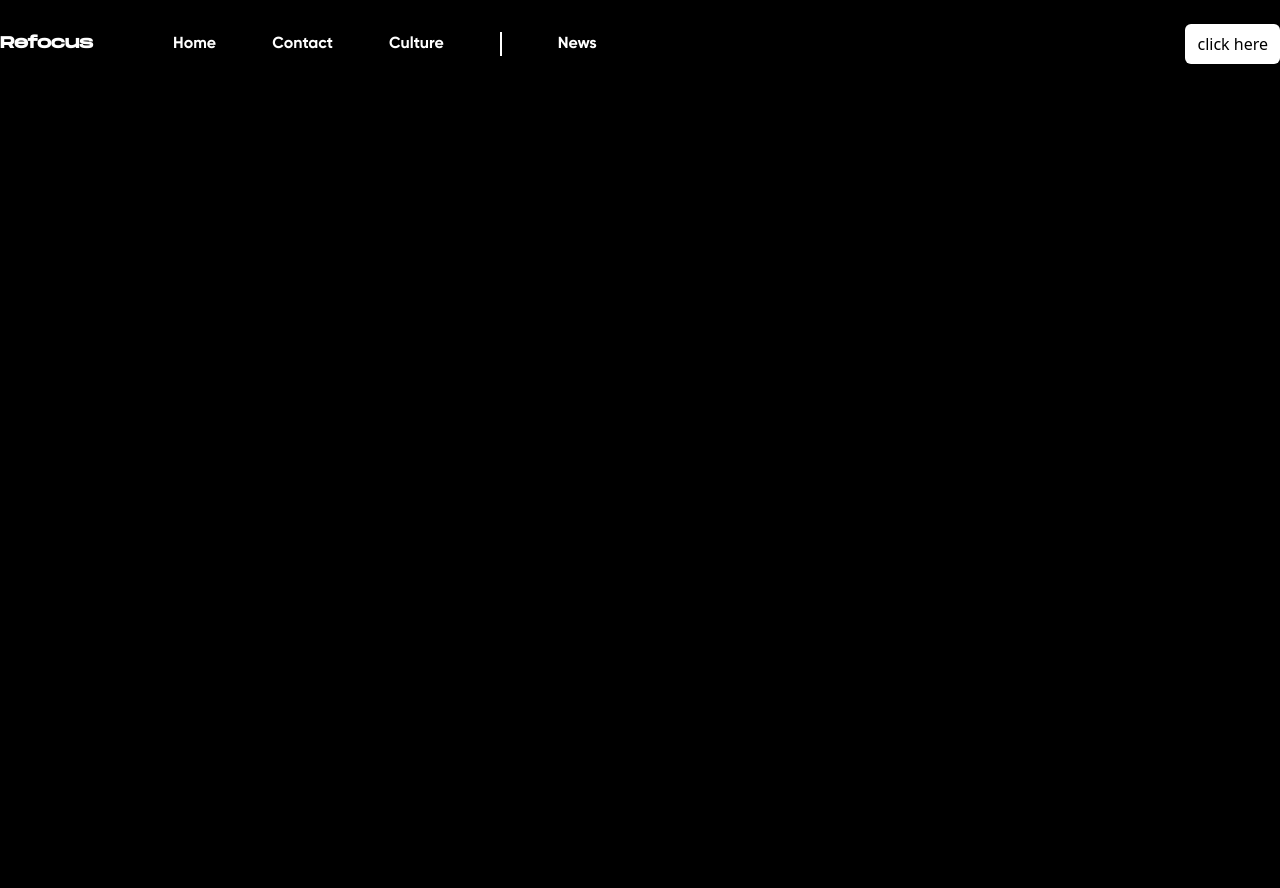
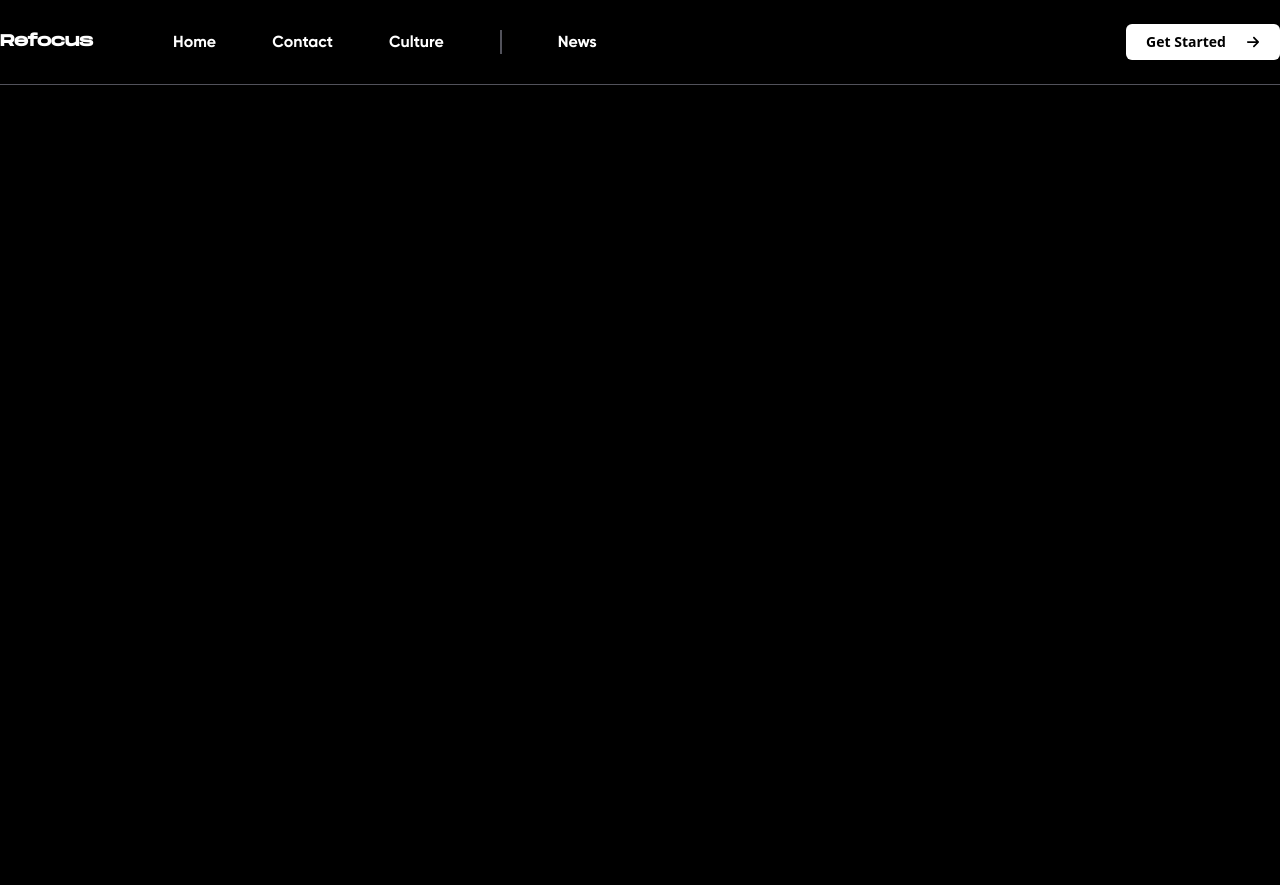
Before and after one commit to mozxmmil/Awarded-web, a Next.js app: page / in a window 1280 px wide. Built offline with nearby package versions, Linux system fonts and the light colour scheme.

Commit message:
button animation done , also megenetic effect has been done

```diff
--- a/package.json
+++ b/package.json
@@ -9,6 +9,7 @@
     "lint": "next lint"
   },
   "dependencies": {
+    "class-variance-authority": "^0.7.1",
     "clsx": "^2.1.1",
     "motion": "^12.4.7",
     "next": "15.1.7",
--- a/src/components/Navbar.tsx
+++ b/src/components/Navbar.tsx
@@ -6,13 +6,15 @@ import Link from "next/link";
 import { usePathname } from "next/navigation";
 import { CiMenuFries } from "react-icons/ci";
 import React from "react";
+import CustomButton from "./ui/CustomButton";
+import { FaArrowRight } from "react-icons/fa6";
+import Motion_Magnet_effect from "@/motion/Motion_Maget_effect";
 
 const Navbar = () => {
   const params = usePathname();
-  console.log(params);
 
   return (
-    <nav className="max-w-screen-xl mx-auto py-6  top-0  flex justify-between gap-20 items-center px-3 md:px-0 ">
+    <nav className="md:max-w-screen-xl md:mx-auto py-6  top-0  flex justify-between gap-20 items-center px-3 md:px-0  border-b-[1px] border-b-zinc-600 ">
       <div className="flex justify-start gap-20 items-center">
         <Link href={"/"} className="font-monument font-semibold text-white">
           Refocus
@@ -20,6 +22,7 @@ const Navbar = () => {
         <div className="hidden sm:hidden md:flex justify-between items-center  gap-14 ">
           {navdata.map((item: NavData) =>
             item.name !== "" ? (
+              <Motion_Magnet_effect key={item.id}>
                 <Link
                   className={Twclsx(
                     "font-gilroy text-white relative  ",
@@ -27,18 +30,22 @@ const Navbar = () => {
                       "before:w-2 before:h-2 before:absolute before:top-1/2 before:-translate-y-1/2 before:bg-green-300 before:rounded-full before:-left-3 before:shadow-2xl before:shadow-green-200"
                   )}
                   href={item.link}
-                key={item.id}
+
                 >
                   {item.name}
                 </Link>
+              </Motion_Magnet_effect>
             ) : (
-              <div key={item.id} className="w-[2px] h-6 bg-white"></div>
+              <div key={item.id} className="w-[2px] h-6 bg-zinc-600"></div>
             )
           )}
         </div>
       </div>
-      <div className="button sm:block hidden ">
-        <button className="bg-white px-3 py-2 rounded-md">click here</button>
+      <div className="button sm:block hidden  m">
+        <CustomButton fontSize="sm">
+          <h1>Get Started </h1>
+          <FaArrowRight />
+        </CustomButton>
       </div>
       <CiMenuFries
         className="block md:hidden"
--- /dev/null
+++ b/src/components/ui/CustomButton.tsx
@@ -0,0 +1,103 @@
+import React, { ButtonHTMLAttributes, forwardRef } from "react";
+import { cva, type VariantProps } from "class-variance-authority";
+import Motion_Button from "@/motion/Motion_Button";
+import { motion } from "motion/react";
+
+const ButtonVariant = cva(
+  " relative whitespace-nowrap overflow-hidden px-5 py-2 hidden md:block",
+  {
+    variants: {
+      variant: {
+        default: "bg-white  rounded-md ",
+        destructive: "",
+      },
+      fontSize: {
+        sm: "font-semibold text-sm ",
+        md: "font-bold text-base",
+      },
+    },
+    defaultVariants: {
+      variant: "default",
+    },
+  }
+);
+
+interface Props
+  extends ButtonHTMLAttributes<HTMLButtonElement>,
+    VariantProps<typeof ButtonVariant> {}
+
+const CustomButton = forwardRef<HTMLButtonElement, Props>(
+  ({ children, variant, fontSize, className, ...props }, ref) => {
+    return (
+      <Motion_Button>
+        <button
+          ref={ref}
+          className={ButtonVariant({ variant, fontSize, className })}
+          {...props}
+        >
+          <div className="flex items-center gap-5">
+            {children &&
+              Array.isArray(children) &&
+              children.map((item, inx) =>
+                item.props && typeof item.props.children === "string" ? (
+                  <motion.span
+                    variants={{
+                      initialValue: {
+                        y: 0,
+                      },
+                      hover: {
+                        y: "-120%",
+                      },
+                    }}
+                    transition={{
+                      duration: 0.2,
+                      ease: "circOut",
+                      delay: 0.3 * inx,
+                    }}
+                    key={inx}
+                  >
+                    {item.props.children}
+                  </motion.span>
+                ) : (
+                  children[1]
+                )
+              )}
+          </div>
+
+          <div className="flex items-center gap-5 absolute inset-0 translate-y-full bg-orange-600 px-5 py-2 ">
+            {children &&
+              Array.isArray(children) &&
+              children.map((item, inx) =>
+                item.props && typeof item.props.children === "string" ? (
+                  <motion.span
+                    className="inline-block"
+                    variants={{
+                      initialValue: {
+                        y: 0,
+                      },
+                      hover: {
+                        y: "-180%",
+                      },
+                    }}
+                    transition={{
+                      duration: 0.2,
+                      delay: 0.3 * inx,
+                      ease: "circOut",
+                    }}
+                    key={inx}
+                  >
+                    {item.props.children}
+                  </motion.span>
+                ) : (
+                  children[1]
+                )
+              )}
+          </div>
+        </button>
+      </Motion_Button>
+    );
+  }
+);
+
+CustomButton.displayName = "CustomButton";
+export default CustomButton;
--- a/src/motion/Motion_Button.tsx
+++ b/src/motion/Motion_Button.tsx
@@ -1,7 +1,22 @@
+"use client"
+import { Twclsx } from "@/utils/twclxi";
+import { motion } from "motion/react";
 import React from "react";
-
-const Motion_Button = () => {
-  return <div></div>;
+interface Props {
+  children: React.ReactNode;
+  className?: string;
+}
+const Motion_Button = ({ className, children, ...props }: Props) => {
+  return (
+    <motion.div
+      initial="initialValue"
+      whileHover="hover"
+      className={Twclsx("",className)}
+      {...props}
+    >
+      {children}
+    </motion.div>
+  );
 };
 
 export default Motion_Button;
--- /dev/null
+++ b/src/motion/Motion_Maget_effect.tsx
@@ -0,0 +1,37 @@
+import { motion } from "motion/react";
+import React, { useRef, useState } from "react";
+
+interface Props {
+  children: React.ReactNode;
+}
+const Motion_Magnet_effect = ({ children }: Props) => {
+  const [position, setPosition] = useState({ x: 0, y: 0 });
+  const ref = useRef<HTMLDivElement | null>(null);
+
+  const mouseMove = (e: React.MouseEvent<HTMLDivElement>) => {
+    if (ref.current) {
+      const { clientX, clientY } = e;
+      const { width, height, left, top } = ref.current?.getBoundingClientRect();
+      const x = clientX - (left + width / 2);
+      const y = clientY - (top + height / 2);
+      setPosition({ x, y });
+    }
+  };
+
+  const mouseLeave = () => {
+    setPosition({ x: 0, y: 0 });
+  };
+  return (
+    <motion.div
+      onMouseMove={mouseMove}
+      onMouseLeave={mouseLeave}
+      animate={{ x: position.x, y: position.y }}
+      transition={{ type: "spring", stiffness: 150, damping: 15, bounce:0.25,mass:0.1 }}
+      ref={ref}
+    >
+      {children}
+    </motion.div>
+  );
+};
+
+export default Motion_Magnet_effect;
```
Also changed, not shown: 1 other file (tests, documents, lock files or other folders). Lines whose indentation alone changed are shown as unchanged.
